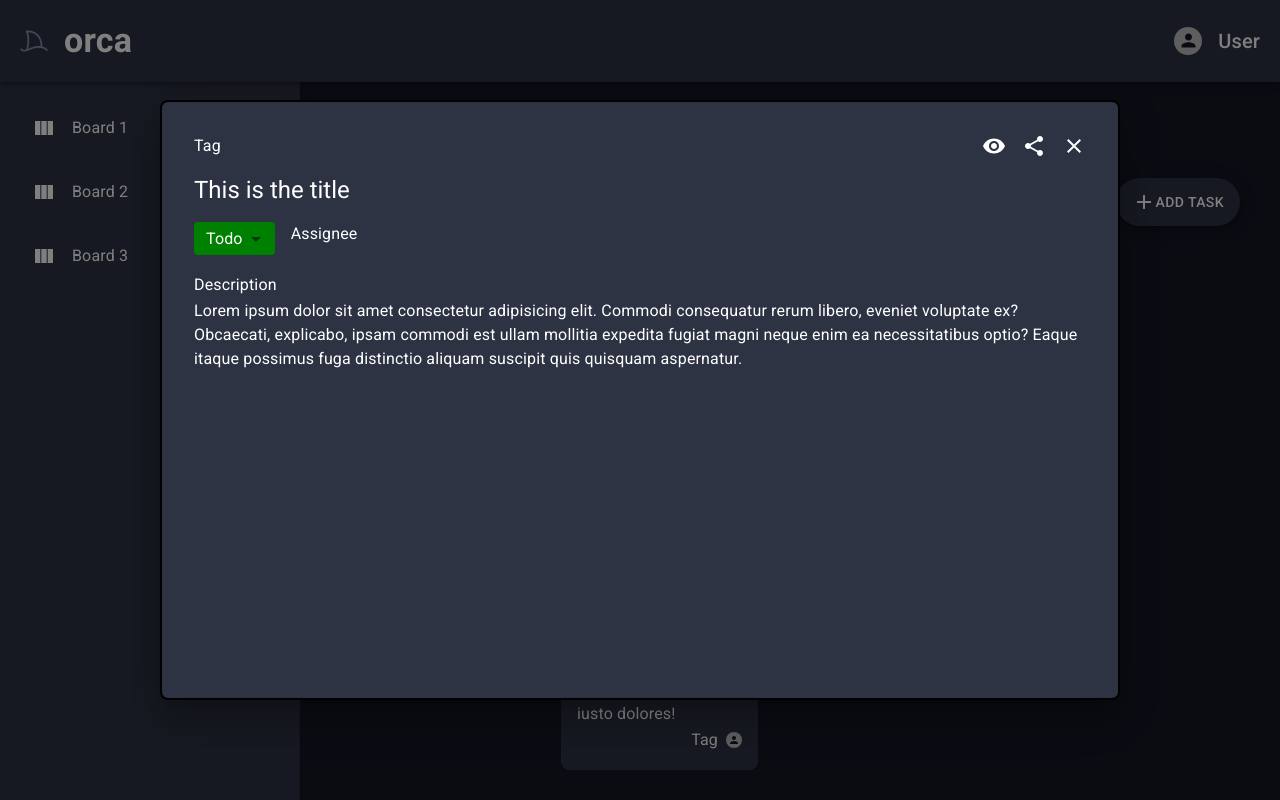
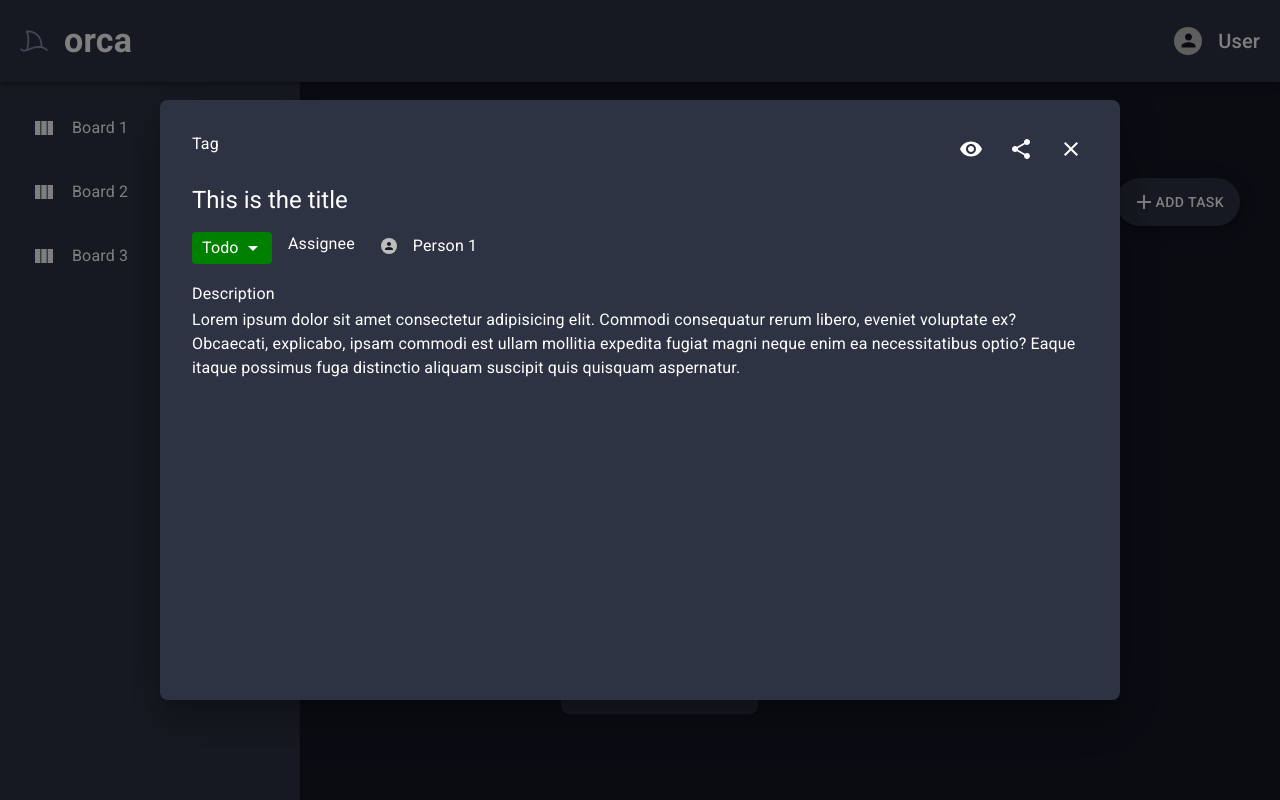
Before and after one commit to jplusequalt/orca_OLD, a React (Create React App) app: page / in a window 1280 px wide. Both pictures are taken after a click on the button 438 px from the left and 423 px from the top of the page. Built offline with nearby package versions, Linux system fonts and the light colour scheme.

Commit message:
added hover styles to task icons

```diff
--- a/src/components/TaskModal.tsx
+++ b/src/components/TaskModal.tsx
@@ -3,7 +3,7 @@ import { Box, Modal, Typography, FormControl, Select, MenuItem, Avatar, SelectCh
 import VisibilityIcon from '@mui/icons-material/Visibility';
 import ShareIcon from '@mui/icons-material/Share';
 import ClearIcon from '@mui/icons-material/Clear';
-import { Assignee, AssigneeAvatar, TaskStatus } from '../styles/TaskModal.styled';
+import { Assignee, AssigneeAvatar, IconBox, TaskStatus } from '../styles/TaskModal.styled';
 
 type TaskModalProps = {
   open: boolean,
@@ -13,7 +13,7 @@ type TaskModalProps = {
 export const TaskModal: React.FC<TaskModalProps> = ({ open, handleOpen }) => {
 
   const [taskStatus, setTaskStatus] = useState<string>('Todo');
-  const [assignee, setAssignee] = useState<string>('');
+  const [assignee, setAssignee] = useState<string>('Person 1');
 
   const handleTaskChange = (event: SelectChangeEvent) => {
     setTaskStatus(event.target.value);
@@ -27,14 +27,13 @@ export const TaskModal: React.FC<TaskModalProps> = ({ open, handleOpen }) => {
     <Modal open={open} onClose={() => handleOpen(false)}>
       <Box
         sx={{
-          position: 'absolute' as 'absolute',
+          position: 'absolute',
           top: '50%',
           left: '50%',
           transform: 'translate(-50%, -50%)',
           width: '75%',
           height: '75%',
           bgcolor: 'background.paper',
-          border: '2px solid #000',
           borderRadius: '8px',
           boxShadow: 24,
           p: 4,
@@ -43,9 +42,15 @@ export const TaskModal: React.FC<TaskModalProps> = ({ open, handleOpen }) => {
           <Box sx={{ display: 'flex', flexDirection: 'row', justifyContent: 'space-between' }}>
             <Typography>Tag</Typography>
             <Box sx={{ display: 'flex', flexDirection: 'row', justifyContent: 'flex-end', gap: '1rem' }}>
-              <VisibilityIcon />
-              <ShareIcon />
-              <ClearIcon />
+              <IconBox>
+                <VisibilityIcon />
+              </IconBox>
+              <IconBox>
+                <ShareIcon />
+              </IconBox>
+              <IconBox>
+                <ClearIcon onClick={() => handleOpen(false)} />
+              </IconBox>
             </Box>
           </Box>
           <Box>
@@ -78,7 +83,7 @@ export const TaskModal: React.FC<TaskModalProps> = ({ open, handleOpen }) => {
                     input={<Assignee />}
                     inputProps={{ 'aria-label': 'Without label' }}
                   >
-                    <MenuItem value='Person 1' sx={{ display: 'flex', gap: '1rem'}}>
+                    <MenuItem value='Person 1' sx={{ display: 'flex', gap: '1rem' }}>
                       <AssigneeAvatar />
                       Person 1
                     </MenuItem>
--- a/src/components/TaskPreview.tsx
+++ b/src/components/TaskPreview.tsx
@@ -12,8 +12,12 @@ export const TaskPreview = () => {
       <TaskCard>
         <CardActionArea>
           <CardContent onClick={() => setOpen(!open)}>
-            <Typography>Lorem ipsum dolor sit amet consectetur adipisicing elit. Repudiandae, fugit! Illum eligendi quam iusto dolores!</Typography>
-            <Box sx={{ display: 'flex', alignItems: 'center', justifyContent: 'flex-end', gap: '0.5rem' }}>
+            <Typography>Lorem ipsum dolor sit amet consectetur adipisicing elit. Repudiandae!</Typography>
+            <Box sx={{ display: 'flex', alignItems: 'center', justifyContent: 'space-between', gap: '0.5rem' }}>
+              <Box>
+                <Typography>0 of 2 subtasks</Typography>
+              </Box>
+              <Box sx={{ display: 'flex', alignItems: 'center', gap: '0.5rem' }}>
                 <Typography variant='subtitle1'>Tag</Typography>
                 <Avatar
                   sx={{
@@ -22,6 +26,7 @@ export const TaskPreview = () => {
                   }}
                 />
               </Box>
+            </Box>
           </CardContent>
         </CardActionArea>
       </TaskCard>
--- a/src/styles/TaskModal.styled.tsx
+++ b/src/styles/TaskModal.styled.tsx
@@ -1,4 +1,11 @@
-import { styled, InputBase, Avatar } from '@mui/material';
+import { styled, InputBase, Avatar, Box } from '@mui/material';
+
+export const IconBox = styled(Box)({
+  padding: '5px 5px 0px 5px',
+  '&:hover': {
+    backgroundColor: 'rgba(0, 0, 0, 0.3)'
+  }
+});
 
 export const TaskStatus = styled(InputBase)(({ theme }) => ({
   '& .MuiInputBase-input': {
@@ -6,11 +13,17 @@ export const TaskStatus = styled(InputBase)(({ theme }) => ({
     position: 'relative',
     backgroundColor: 'green',
     fontSize: 16,
-    padding: '5px 20px 5px 12px',
+    paddingLeft: '10px',
     transition: theme.transitions.create(['border-color', 'box-shadow']),
     '&:focus': {
       borderRadius: 4,
+    },
+    '&:hover': {
+      filter: 'brightness(0.8)'
     }
+  },
+  '& .MuiSelect-icon': {
+    fill: 'white'
   }
 }));
 
@@ -19,11 +32,18 @@ export const Assignee = styled(InputBase)(({ theme }) => ({
     border: 'none',
     position: 'relative',
     backgroundColor: 'transparent',
-    fontSize: 16,
-    padding: '5px 20px 5px 12px',
+    fontSize: '1rem',
+    padding: '2px 10px 2px 10px',
+    display: 'flex',
+    flexDirection: 'row',
+    alignItems: 'center',
+    gap: '1rem',
     transition: theme.transitions.create(['border-color', 'box-shadow']),
     '&:focus': {
       borderRadius: 4,
+    },
+    '&:hover': {
+      backgroundColor: 'rgba(0, 0, 0, 0.2)'
     }
   },
   '& .MuiSelect-icon': {
@@ -32,6 +52,6 @@ export const Assignee = styled(InputBase)(({ theme }) => ({
 }));
 
 export const AssigneeAvatar = styled(Avatar)({
-  width: '1rem',
-  height: '1rem'
+  width: '1.0rem',
+  height: '1.0rem'
 });
```
Lines whose indentation alone changed are shown as unchanged.
